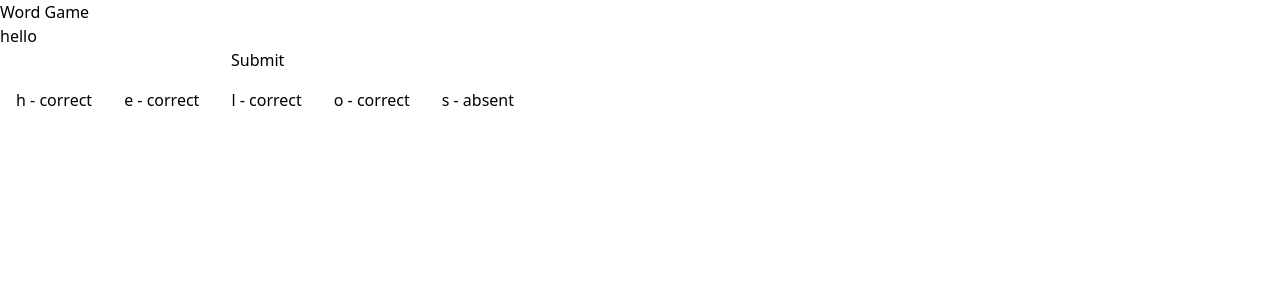
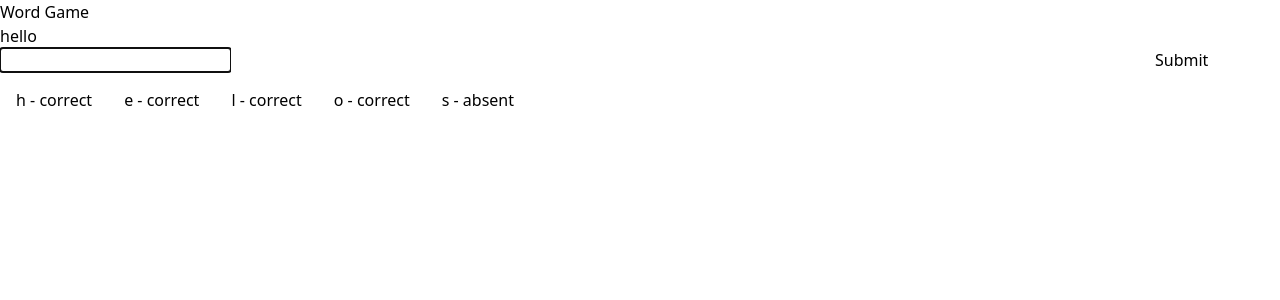
Before and after one commit to timjquigg/word-game, a Next.js app: page / in a window 1280 px wide. Shown: the top 300 px of the page. Built offline with nearby package versions, Linux system fonts and the light colour scheme.

Commit message:
Update input to be 5 separate fields.

```diff
--- a/components/search/index.tsx
+++ b/components/search/index.tsx
@@ -1,11 +1,18 @@
-import SearchBar from "./searchBar";
+import SearchSquare from "./searchSquare";
 import SubmitButton from "./submitButton";
+import InputProvider from "@/providers/inputProvider";
 
 export default function Search() {
+  const searchSquares = Array(5)
+    .fill("")
+    .map((el, index) => {
+      return <SearchSquare key={index} id={index} />;
+    });
+
   return (
     <>
-      <SearchBar />
-      <SubmitButton />
+      <InputProvider>{searchSquares}</InputProvider>
+      <SubmitButton>Submit</SubmitButton>
     </>
   );
 }
--- a/components/search/searchBar.tsx
+++ /dev/null
@@ -1,11 +0,0 @@
-"use client";
-import { useState } from "react";
-
-export default function SearchBar() {
-  const [value, setValue] = useState("");
-
-  const handleChange = (input: string) => {
-    setValue(input);
-  };
-  return <input value={value} onChange={(e) => handleChange(e.target.value)} />;
-}
--- /dev/null
+++ b/components/search/searchSquare.tsx
@@ -0,0 +1,31 @@
+"use client";
+import { inputContext } from "@/providers/inputProvider";
+import { useContext, useState } from "react";
+
+type Props = {
+  id: number;
+};
+
+export default function SearchSquare(props: Props) {
+  const [value, setValue] = useState("");
+  const { focus, updateFocus } = useContext(inputContext);
+
+  const handleChange = (input: string) => {
+    setValue(input);
+    updateFocus(props.id + 1);
+  };
+
+  const reset = () => {
+    setValue("");
+  };
+
+  return (
+    <input
+      value={value}
+      onChange={(e) => handleChange(e.target.value)}
+      onFocus={reset}
+      id={`search${props.id}`}
+      autoFocus={props.id === focus}
+    />
+  );
+}
--- a/components/search/submitButton.tsx
+++ b/components/search/submitButton.tsx
@@ -4,10 +4,14 @@
   children?: string;
 };
 
-export default function SubmitButton({ children = "Submit" }: Props) {
+export default function SubmitButton(props: Props) {
   const handleClick = () => {
     //
   };
 
-  return <button onClick={handleClick}>{children}</button>;
+  return (
+    <button id="submit" onClick={handleClick}>
+      {props.children}
+    </button>
+  );
 }
--- /dev/null
+++ b/providers/inputProvider.tsx
@@ -0,0 +1,41 @@
+"use client";
+import { createContext, useEffect, useState } from "react";
+
+type Props = {
+  children?: React.ReactNode;
+};
+
+type InputContextType = {
+  focus: number;
+  updateFocus: (number) => void;
+};
+
+export const inputContext = createContext<InputContextType>({
+  focus: 0,
+  updateFocus: () => {},
+});
+
+export default function InputProvider(props: Props) {
+  const [focus, setFocus] = useState(0);
+
+  const updateFocus = (id: number) => {
+    setFocus(id);
+  };
+
+  useEffect(() => {
+    const nextBox = document.getElementById(`search${focus}`);
+    if (nextBox) {
+      nextBox.focus();
+      return;
+    }
+    document.getElementById("submit")?.focus();
+  }, [focus]);
+
+  const providerData = { focus, updateFocus };
+
+  return (
+    <inputContext.Provider value={providerData}>
+      {props.children}
+    </inputContext.Provider>
+  );
+}
```
